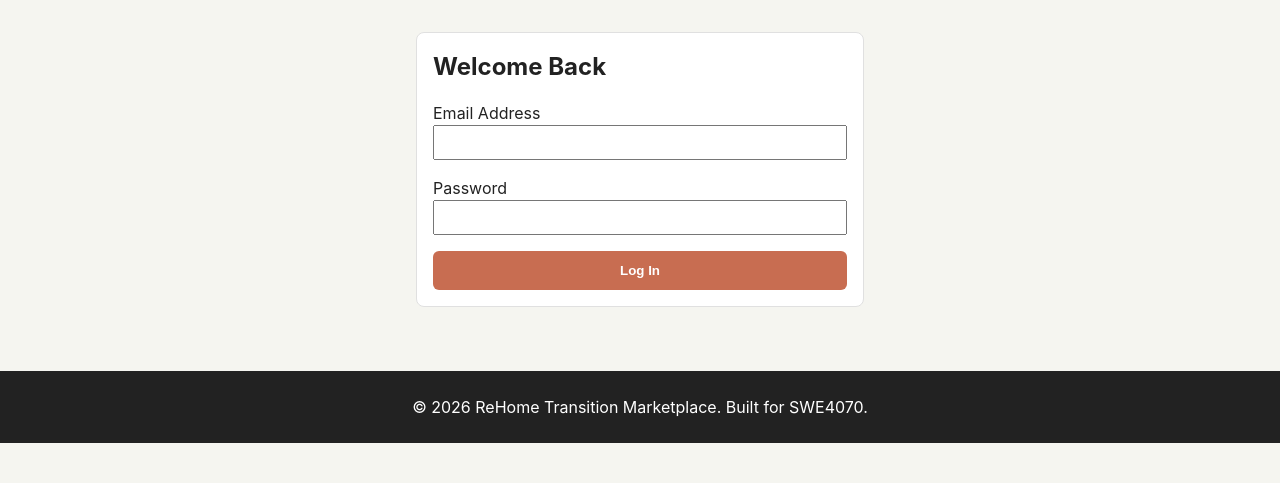
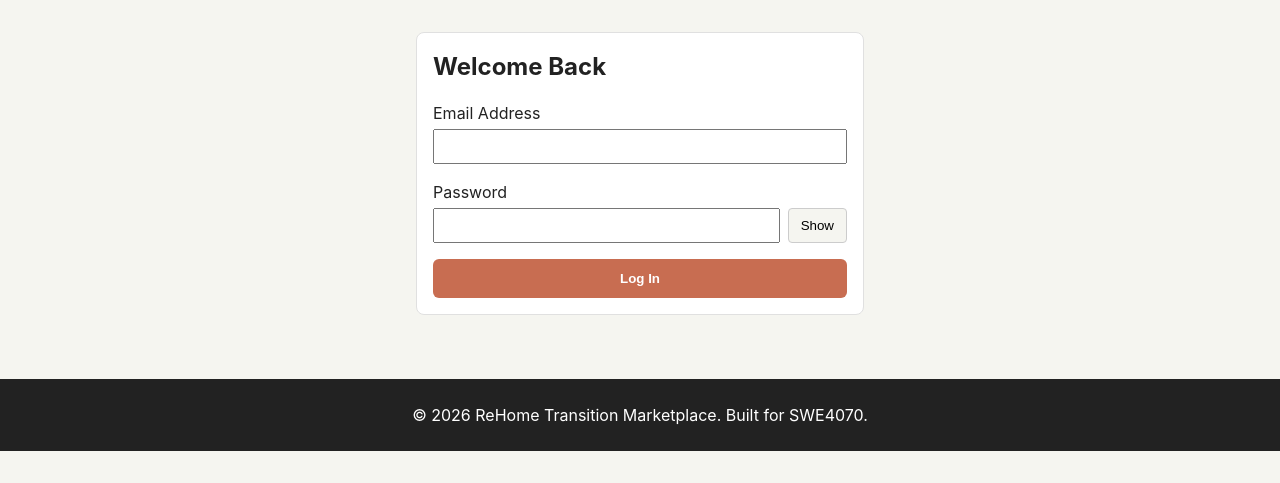
Before and after one commit to Mkara-21/ReHome, a PHP site: page /login.php in a window 1280 px wide. Shown: the part 81-564 px from the top of the page. Run offline with PHP 8.4, Linux system fonts and the light colour scheme.

Commit message:
login corrections

```diff
--- a/assets/js/main.js
+++ b/assets/js/main.js
@@ -1,7 +1,29 @@
 document.addEventListener('DOMContentLoaded', () => {
 
   // ========================================================
-  // 1. Client-Side Form Validation (create-listing.php)
+  // 1. Show / Hide Password Toggle (login.php & register.php)
+  // ========================================================
+  const toggleButtons = document.querySelectorAll('.toggle-password');
+
+  toggleButtons.forEach(button => {
+    button.addEventListener('click', () => {
+      const targetId = button.getAttribute('data-target');
+      const passwordInput = document.getElementById(targetId);
+
+      if (passwordInput) {
+        if (passwordInput.type === 'password') {
+          passwordInput.type = 'text';
+          button.textContent = 'Hide';
+        } else {
+          passwordInput.type = 'password';
+          button.textContent = 'Show';
+        }
+      }
+    });
+  });
+
+  // ========================================================
+  // 2. Client-Side Form Validation (create-listing.php)
   // ========================================================
   const listingForm = document.getElementById('listingForm');
 
@@ -13,7 +35,6 @@ document.addEventListener('DOMContentLoaded', () => {
       const price = document.getElementById('price');
       const category = document.getElementById('category');
 
-      // Reset errors
       document.querySelectorAll('.error-text').forEach(el => el.textContent = '');
 
       if (!title.value.trim()) {
@@ -32,7 +53,7 @@ document.addEventListener('DOMContentLoaded', () => {
       }
 
       if (!isValid) {
-        e.preventDefault(); // Stop PHP submission if JS validation fails
+        e.preventDefault();
       }
     });
   }
@@ -45,7 +66,7 @@ document.addEventListener('DOMContentLoaded', () => {
   }
 
   // ========================================================
-  // 2. Meaningful Interaction #1: Live Listing Preview
+  // 3. Meaningful Interaction #1: Live Listing Preview
   // ========================================================
   const titleInput = document.getElementById('title');
   const priceInput = document.getElementById('price');
@@ -75,7 +96,7 @@ document.addEventListener('DOMContentLoaded', () => {
   }
 
   // ========================================================
-  // 3. Meaningful Interaction #2: Dynamic Moving Sale Summary
+  // 4. Meaningful Interaction #2: Dynamic Moving Sale Summary
   // ========================================================
   const bundleItems = [];
   const addItemBtn = document.getElementById('add-to-bundle-btn');
@@ -104,24 +125,3 @@ document.addEventListener('DOMContentLoaded', () => {
     if (totalValueEl) totalValueEl.textContent = `KSh ${totalValue.toLocaleString()}`;
   }
 });
-// ========================================================
-  // 4. Show / Hide Password Toggle (login.php & register.php)
-  // ========================================================
-  const toggleButtons = document.querySelectorAll('.toggle-password');
-
-  toggleButtons.forEach(button => {
-    button.addEventListener('click', () => {
-      const targetId = button.getAttribute('data-target');
-      const passwordInput = document.getElementById(targetId);
-
-      if (passwordInput) {
-        if (passwordInput.type === 'password') {
-          passwordInput.type = 'text';
-          button.textContent = 'Hide';
-        } else {
-          passwordInput.type = 'password';
-          button.textContent = 'Show';
-        }
-      }
-    });
-  });
--- a/login.php
+++ b/login.php
@@ -43,11 +43,14 @@ if ($_SERVER['REQUEST_METHOD'] === 'POST') {
             <form method="POST" action="login.php" style="margin-top: 16px;">
                 <div style="margin-bottom: 16px;">
                     <label for="email">Email Address</label>
-                    <input type="email" id="email" name="email" required style="width:100%; padding: 8px;">
+                    <input type="email" id="email" name="email" required style="width:100%; padding: 8px; margin-top: 4px;">
                 </div>
                 <div style="margin-bottom: 16px;">
                     <label for="password">Password</label>
-                    <input type="password" id="password" name="password" required style="width:100%; padding: 8px;">
+                    <div style="display: flex; gap: 8px; margin-top: 4px;">
+                        <input type="password" id="password" name="password" required style="flex: 1; padding: 8px;">
+                        <button type="button" class="toggle-password" data-target="password" style="padding: 8px 12px; cursor: pointer; background: var(--color-beige); border: 1px solid #CCC; border-radius: 4px;">Show</button>
+                    </div>
                 </div>
                 <button type="submit" class="btn-primary" style="width: 100%;">Log In</button>
             </form>
```
Also changed, not shown: register.php (+6 -3 lines).
